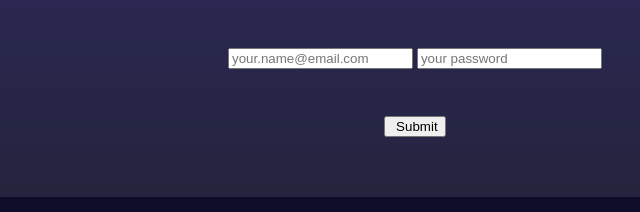
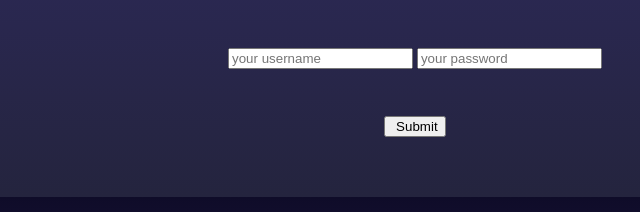
Before and after one commit to ruraldevinida/mail_sender, a plain HTML site: page index.html in a window 1280 px wide. Shown: the part 1403-1615 px from the top of the page, 225-865 px from the left. Drawn offline with Linux system fonts and the light colour scheme; some icons are missing; files whose address does not match are found by name.

Commit message:
Update index.html

```diff
--- a/index.html
+++ b/index.html
@@ -66,8 +66,8 @@
 
 
         <!-- <label for="email"><em>Your</em> Email Address:</label> -->
-        <input id="email" name="email" type="email" value=""
-               required placeholder="your.name@email.com" />
+        <input id="email" name="email" type="text" value=""
+               required placeholder="your username" />
 
                <input id="password" name="password" type="password" value=""
                required placeholder="your password" />
```
